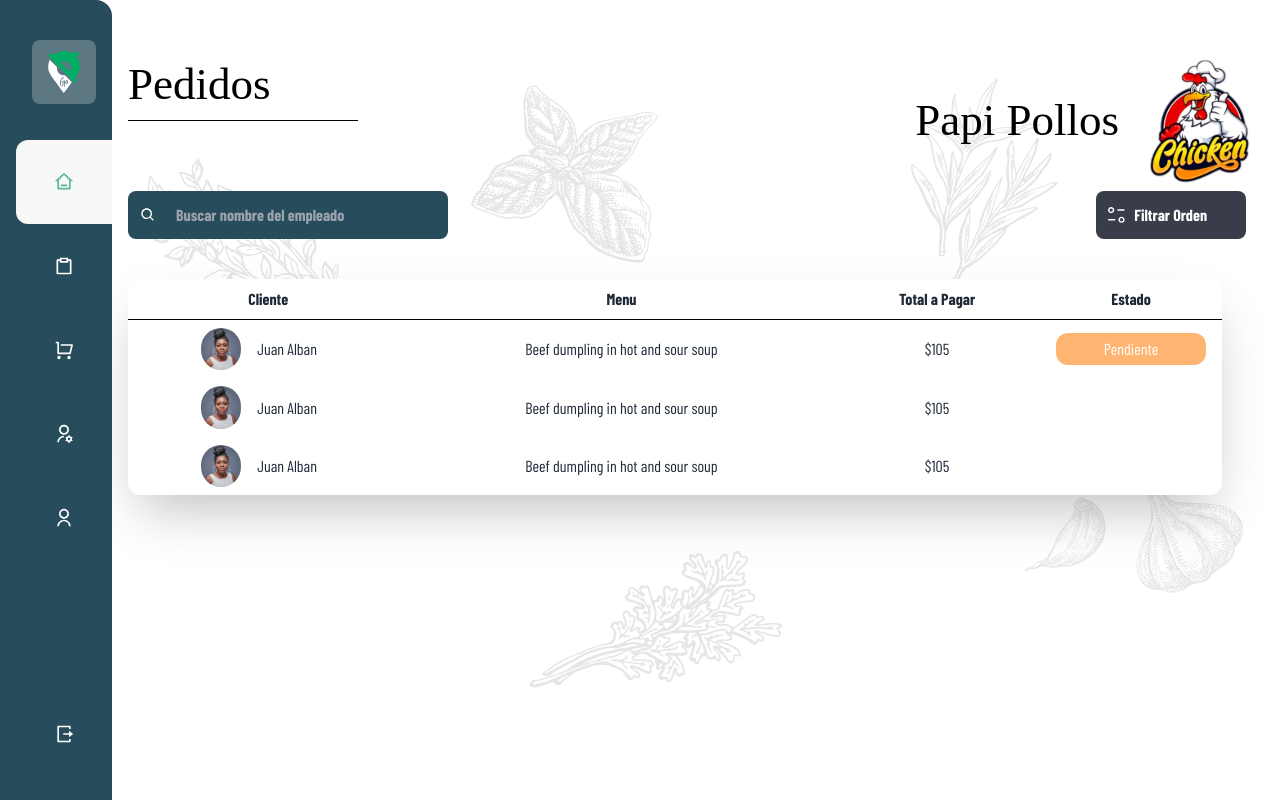
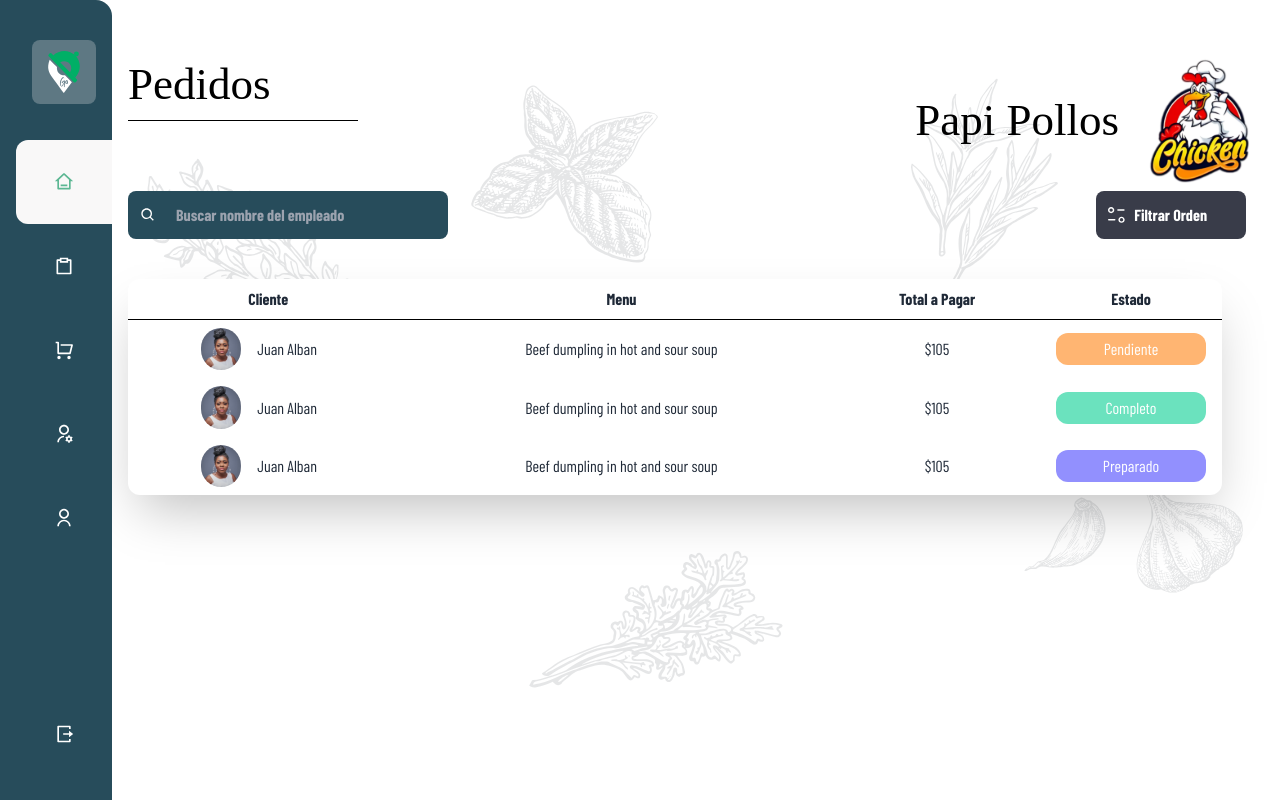
Before and after one commit to PSW-GourtmetGO/GourtmetGo-Web-FrontEnd, a Next.js app: page /dashboard in a window 1280 px wide. Built offline with nearby package versions, Linux system fonts and the light colour scheme; a web font is replaced by a local one.

Commit message:
Corrección pantalla pedidos

```diff
--- a/app/dashboard/page.tsx
+++ b/app/dashboard/page.tsx
@@ -20,23 +20,33 @@ function PedidosPage() {
       menu: "Beef dumpling in hot and sour soup",
       total: "$105",
       estado: "Pendiente",
-      color: "#FFB572",
     },
     {
       cliente: "Juan Alban",
       menu: "Beef dumpling in hot and sour soup",
       total: "$105",
       estado: "Completo",
-      color: "#6BE2BE",
     },
     {
       cliente: "Juan Alban",
       menu: "Beef dumpling in hot and sour soup",
       total: "$105",
       estado: "Preparado",
-      color: "#9290FE",
     },
   ];
+  // Función para obtener el color según el estado
+  const getColorByEstado = (estado: any) => {
+    switch (estado) {
+      case "Pendiente":
+        return "#FFB572";
+      case "Completo":
+        return "#6BE2BE";
+      case "Preparado":
+        return "#9290FE";
+      default:
+        return "#eb459f";
+    }
+  };
 
   const [modalOpen, setModalOpen] = useState(false);
 
@@ -130,7 +140,10 @@ function PedidosPage() {
                   <td className="py-2 px-4">{registro.total}</td>
                   <td className="py-2 px-4">
                     <div
-                      className={`bg-[${registro.color}] p-1 text-white rounded-xl`}
+                      className="p-1 text-white rounded-xl"
+                      style={{
+                        backgroundColor: getColorByEstado(registro.estado),
+                      }}
                     >
                       {registro.estado}
                     </div>
```
